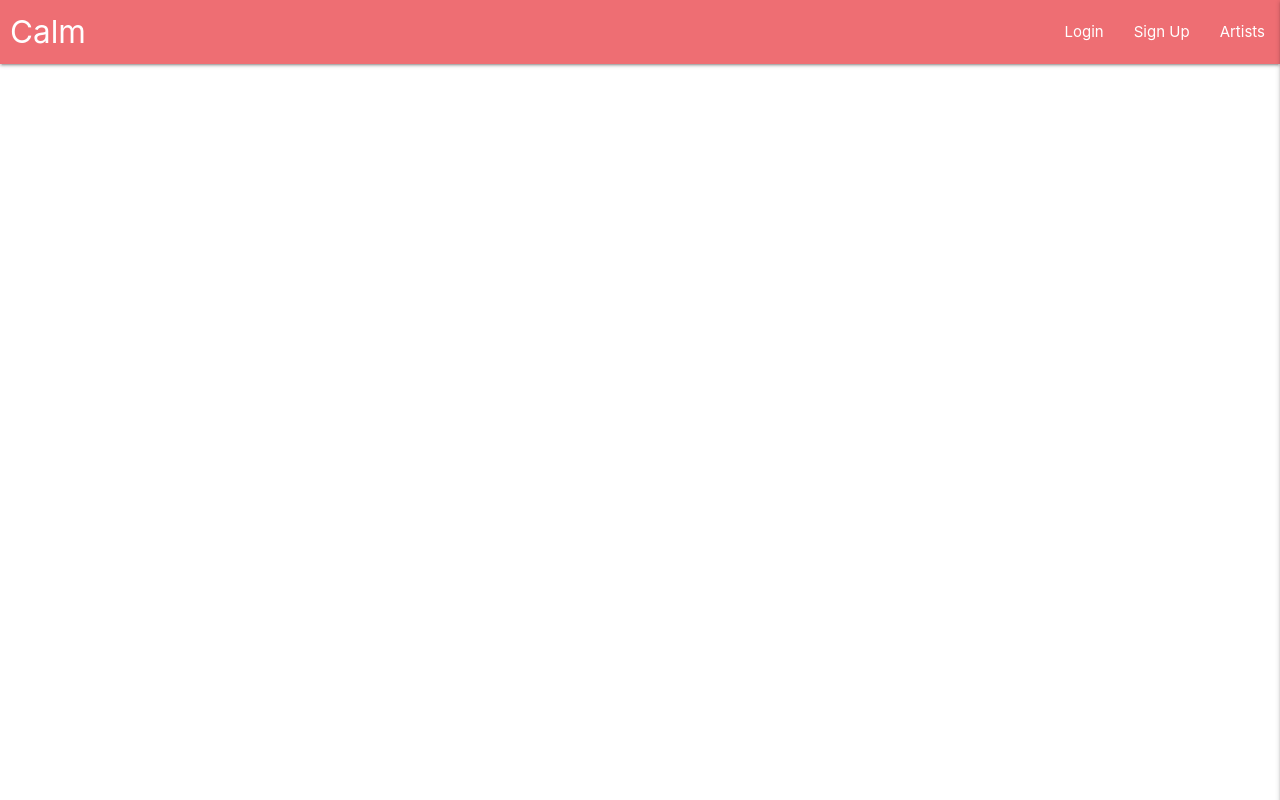
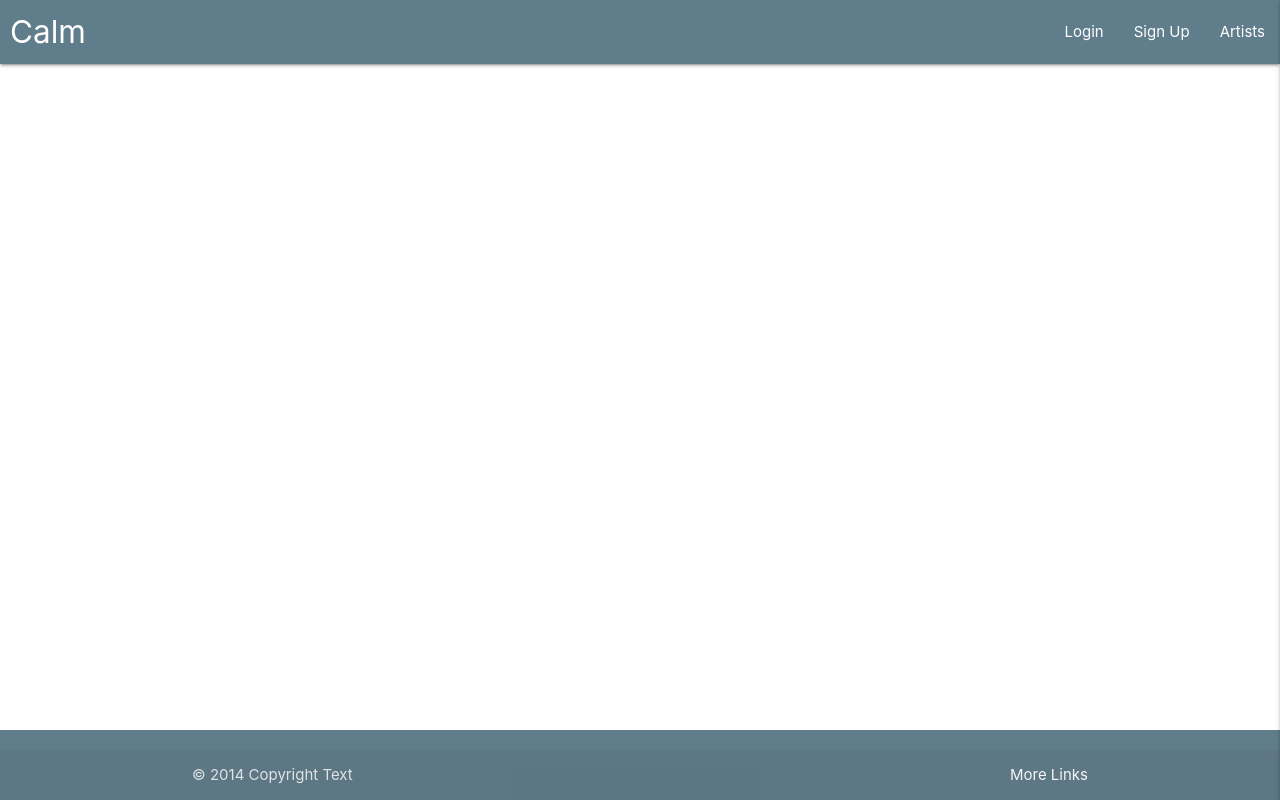
Before and after one commit to rudberga/CI-MS3-calm, a Flask app: page /sign_up in a window 1280 px wide. Run offline with Flask 2, Linux system fonts and the light colour scheme; some libraries are stand-ins or nearby versions.

Commit message:
ADD - basic styling to get the feeling of the design through, not finished

```diff
--- a/static/css/style.css
+++ b/static/css/style.css
@@ -1,3 +1,13 @@
+body {
+    display: flex;
+    min-height: 100vh;
+    flex-direction: column;
+}
+
+main {
+    flex: 1 0 auto;
+}
+
 .brand-logo {
     margin-left: 10px;
 }
@@ -10,6 +20,15 @@
 .btn-landing {
     margin-left: -20%;
     margin-top: 5%;
+}
+
+.btn-landing a {
+    background-color: #d0e8f2;
+    color: #000;
+}
+
+.bg-landing {
+    background-image: url(https://images.unsplash.com/photo-1563459802257-2a97df940f11?ixid=MXwxMjA3fDB8MHxwaG90by1wYWdlfHx8fGVufDB8fHw%3D&ixlib=rb-1.2.1&auto=format&fit=crop&w=2550&q=80);
 }
 
 @media only screen and (max-width: 992px) {
--- a/templates/base.html
+++ b/templates/base.html
@@ -17,7 +17,7 @@
 <header>
     <!-- Top navbar -->
     <nav>
-        <div class="nav-wrapper">
+        <div class="nav-wrapper blue-grey">
             <a href="{{ url_for('get_home') }}" class="brand-logo">Calm</a>
             <a href="#" data-target="mobile-demo" class="sidenav-trigger right"><i class="fas fa-bars"></i></a>
             <ul class="right hide-on-med-and-down">
@@ -69,6 +69,15 @@
         {% endblock %}
     </main>
 
+    <footer class="page-footer blue-grey">
+          <div class="footer-copyright">
+            <div class="container">
+            © 2014 Copyright Text
+            <a class="grey-text text-lighten-4 right" href="#!">More Links</a>
+            </div>
+          </div>
+        </footer>
+
     <script src="https://code.jquery.com/jquery-3.5.1.min.js"
         integrity="sha256-9/aliU8dGd2tb6OSsuzixeV4y/faTqgFtohetphbbj0=" crossorigin="anonymous"></script>
     <script src="https://cdnjs.cloudflare.com/ajax/libs/materialize/1.0.0/js/materialize.min.js"></script>
```
Also changed, not shown: templates/index.html (+5 -2 lines).
